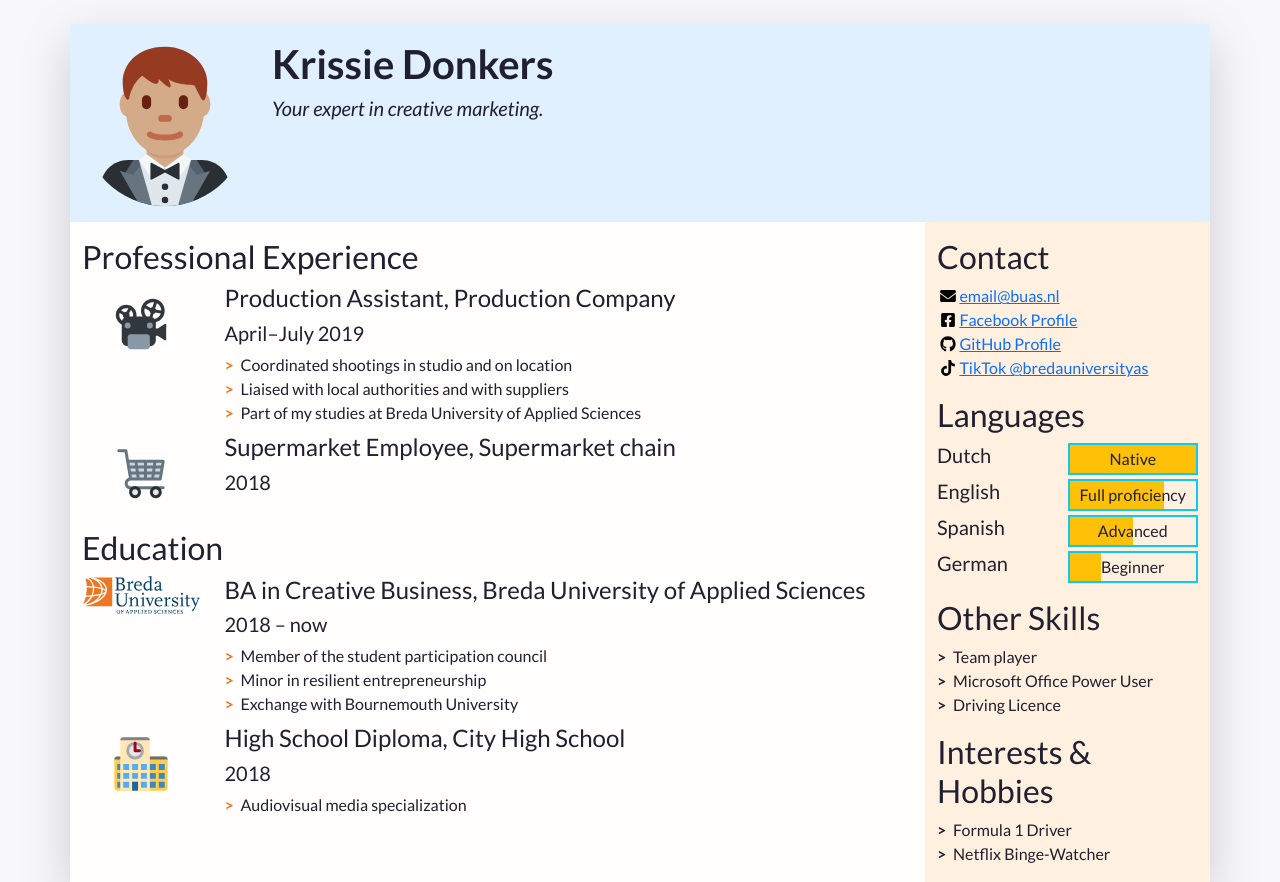
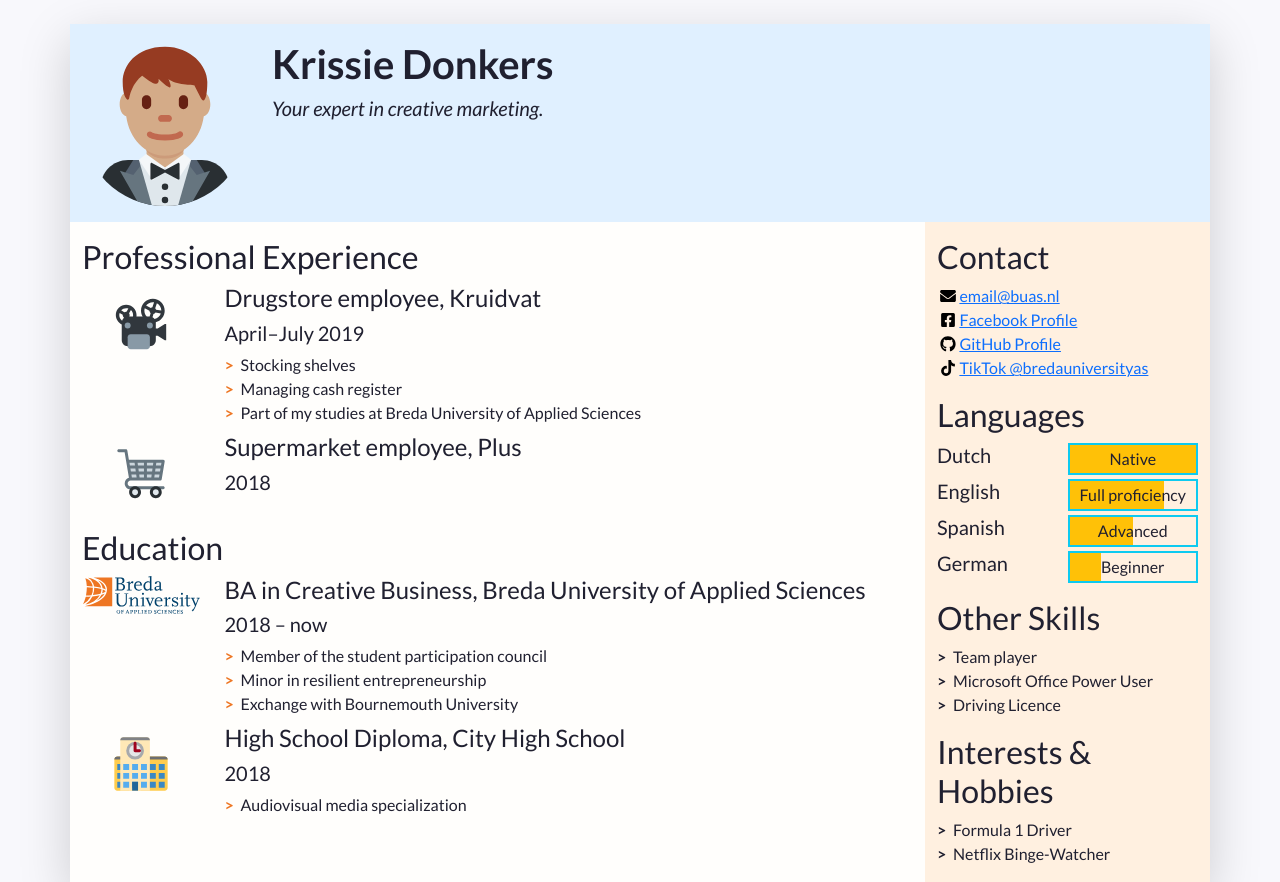
Before and after one commit to Krissiedonkers/PRJ4_2324_214010, a plain HTML site: page index.html in a window 1280 px wide. Shown: the top 882 px of the page. Drawn offline with nearby package versions, Linux system fonts and the light colour scheme.

Commit message:
change job 1
change from production assistant to drugstore employee

```diff
--- a/index.html
+++ b/index.html
@@ -84,12 +84,12 @@
                   <img class="biography-logo mw-100 d-block mx-auto" src="images/employers/projector.svg" alt="Company logo" width="80">
                 </div>
                 <div class="biography-contents col-9 col-sm-10 col-md-9 col-lg-10">
-                  <h4>Production Assistant, Production Company</h4>
+                  <h4>Drugstore employee, Kruidvat</h4>
                   <h5>April&ndash;July 2019</h5>
                   <!-- Use the list below to talk about your achievements -->
                   <ul class="biography-details list-unstyled">
-                    <li>Coordinated shootings in studio and on location</li>
-                    <li>Liaised with local authorities and with suppliers</li>
+                    <li>Stocking shelves&nbsp;</li>
+                    <li>Managing cash register&nbsp;</li>
                     <li>Part of my studies at Breda University of Applied Sciences</li>
                   </ul>
                 </div>
@@ -102,7 +102,7 @@
                   <img class="biography-logo mw-100 d-block mx-auto" src="images/employers/trolley.svg" alt="Company logo" width="80">
                 </div>
                 <div class="biography-contents col-9 col-sm-10 col-md-9 col-lg-10">
-                  <h4>Supermarket Employee, Supermarket chain</h4>
+                  <h4>Supermarket employee, Plus</h4>
                   <h5>2018</h5>
                   <!-- This entry doesn't have a list of achievements, but you can copy-paste the one from above -->
                 </div>
```
Also changed, not shown: page1.html (added, +11 -0 lines).
